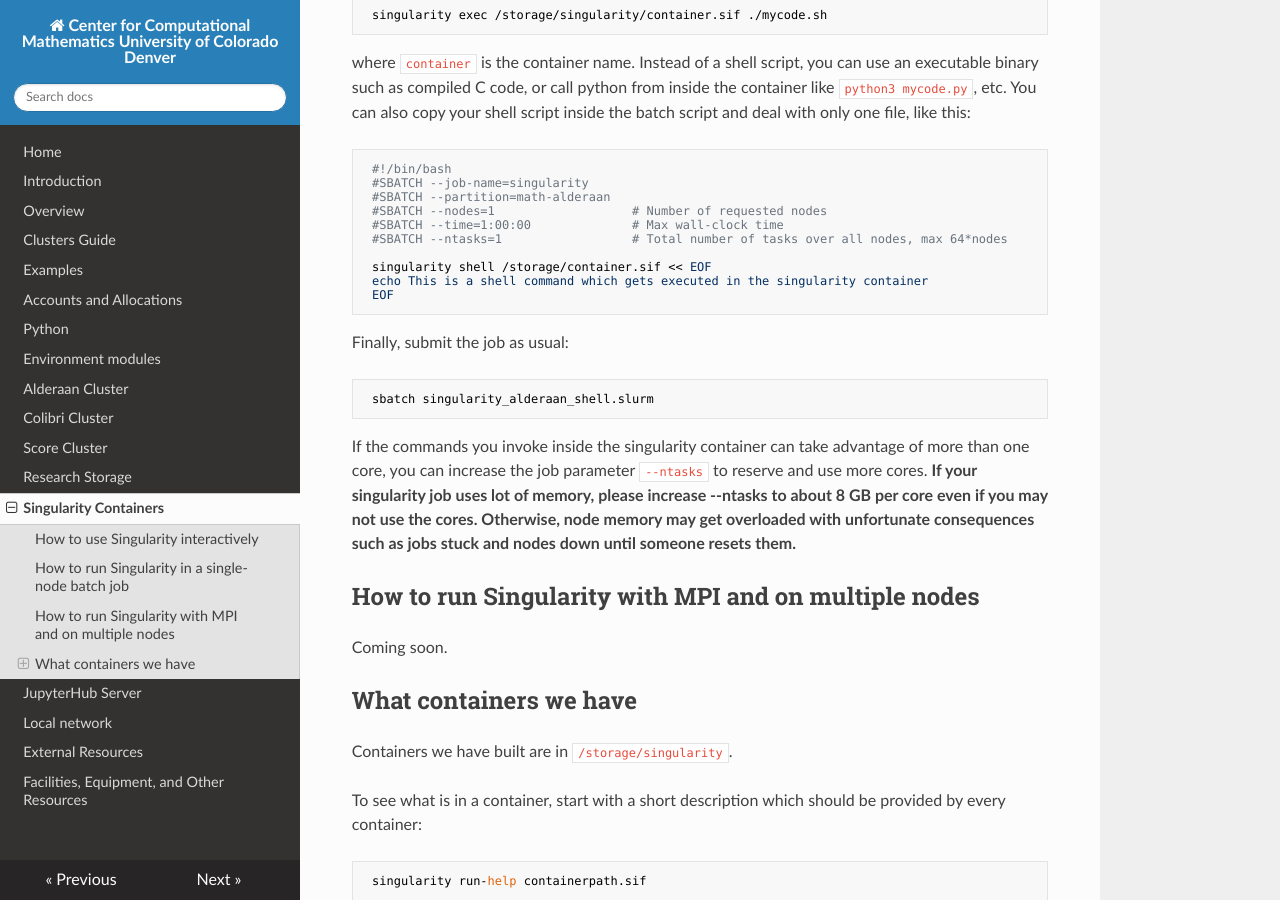
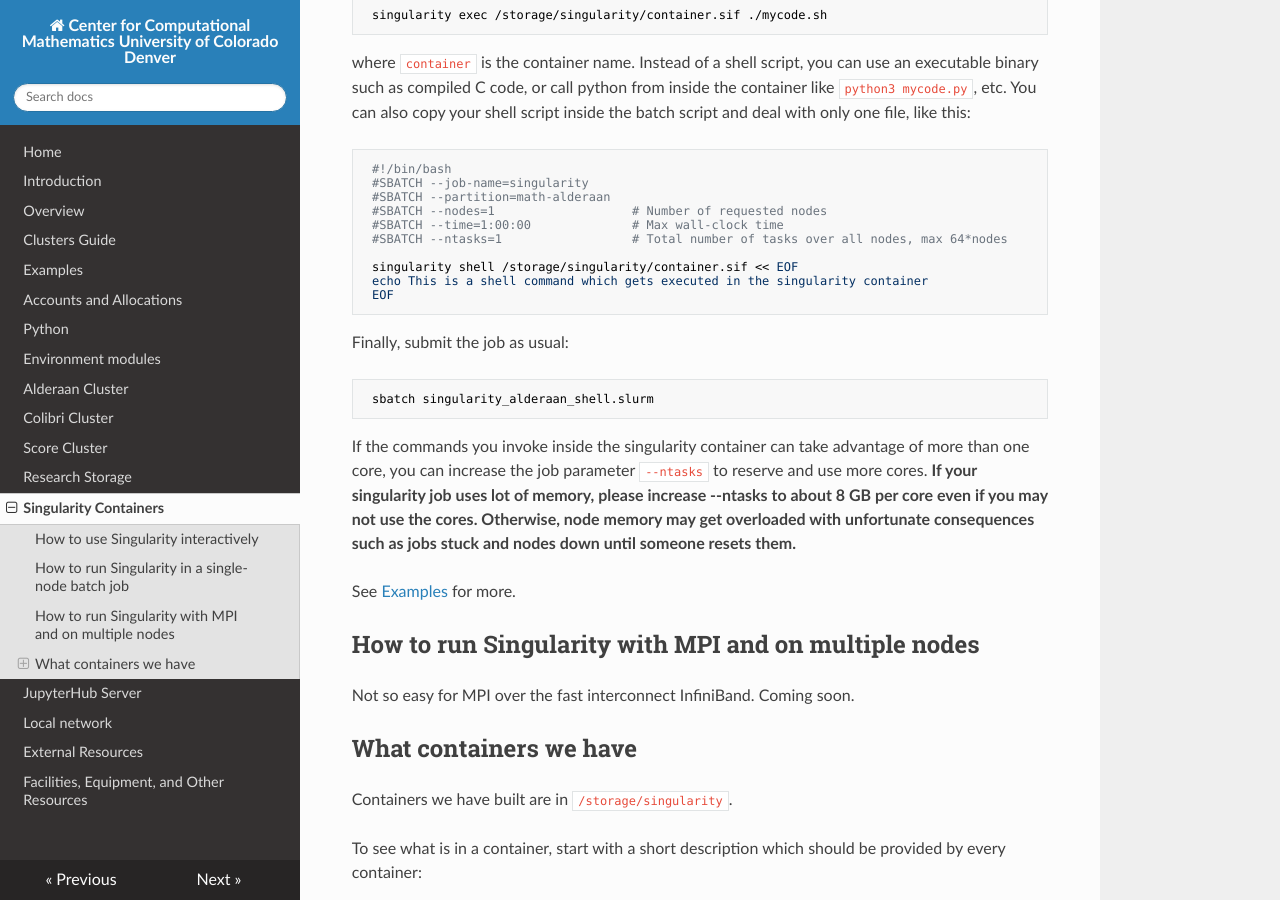
Before and after one commit to ccmucdenver/ccm-docs, an MkDocs documentation site: the page built from docs/singularity.md, in a window 1280 px wide and 900 px high, scrolled down 1265 px. Built offline with MkDocs 1.6.1, drawn with Linux system fonts in a browser that asks for light colours; nearby versions of some CDN libraries.

Commit message:
singularity

```diff
--- a/docs/singularity.md
+++ b/docs/singularity.md
@@ -47,14 +47,13 @@ where `container` is the container name. Instead of a shell script, you can use
      #SBATCH --time=1:00:00              # Max wall-clock time
      #SBATCH --ntasks=1                  # Total number of tasks over all nodes, max 64*nodes
 
-     singularity shell /storage/container.sif << EOF
+     singularity shell /storage/singularity/container.sif << EOF
      echo This is a shell command which gets executed in the singularity container
      EOF
 
 Finally, submit the job as usual:
 
      sbatch singularity_alderaan_shell.slurm
-
 
 If the commands you invoke inside the singularity container can take advantage of
 more than one core, you can increase the job parameter `--ntasks` to reserve and use
@@ -63,9 +62,11 @@ about 8 GB per core even if you may not use the cores. Otherwise, node memory ma
 overloaded with unfortunate consequences such as jobs stuck and
 nodes down until someone resets them.**
 
+See [Examples](../examples) for more.
+
 ## How to run Singularity with MPI and on multiple nodes
 
-Coming soon.
+Not so easy for MPI over the fast interconnect InfiniBand. Coming soon.
 
 ## What containers we have
 
```
